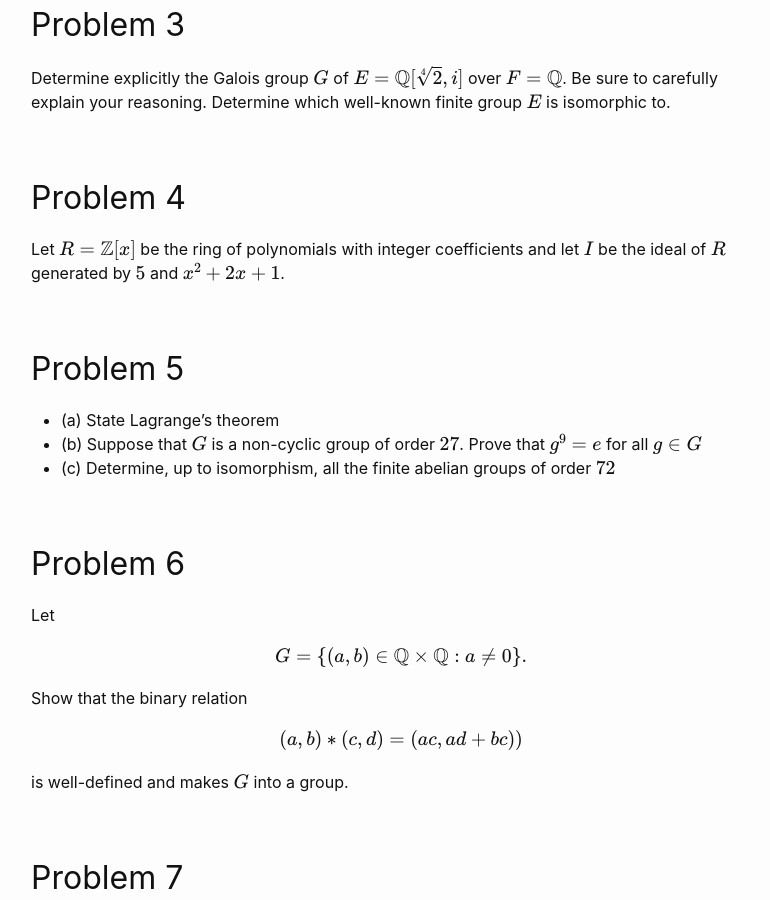
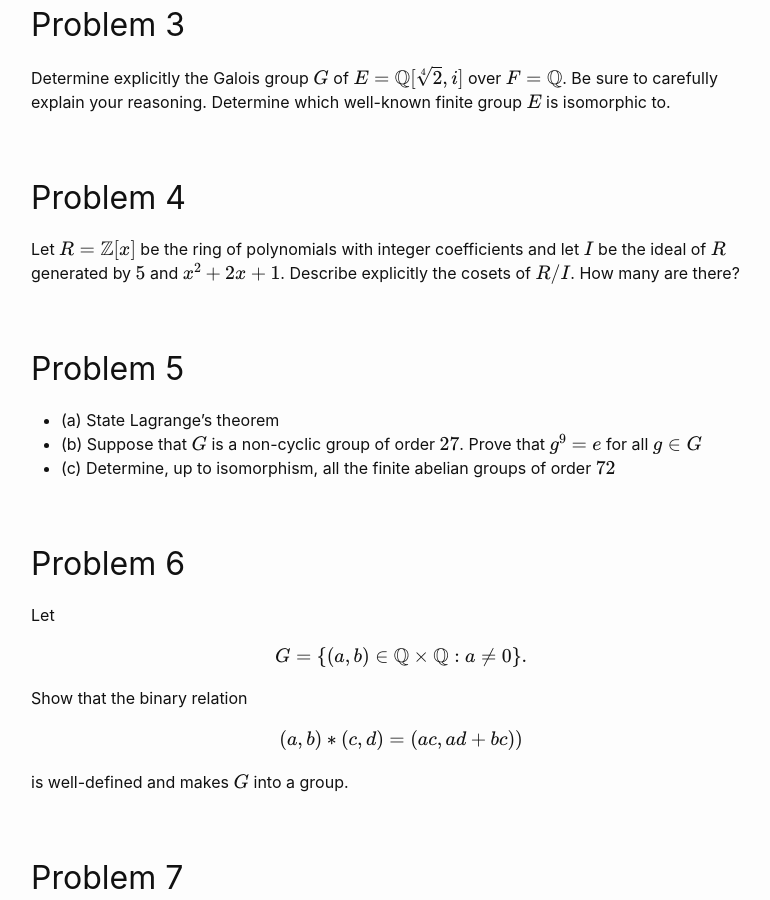
Before and after one commit to wcasper/math407spring2021, a Jekyll site: the page built from _exams/practice-final.md, in a window 1280 px wide and 900 px high, scrolled down 1018 px. Shown: the whole window, without its empty margins (239-1009 px from the left). Built offline with Jekyll 4.4.1, drawn with Linux system fonts in a browser that asks for light colours.

```diff
--- a/_exams/practice-final.md
+++ b/_exams/practice-final.md
@@ -42,6 +42,7 @@ Determine which well-known finite group $$E$$ is isomorphic to.
 ## Problem 4
 
 Let $$R = \mathbb{Z}[x]$$ be the ring of polynomials with integer coefficients and let $$I$$ be the ideal of $$R$$ generated by $$5$$ and $$x^2+2x+1$$.
+Describe explicitly the cosets of $$R/I$$.  How many are there?
 
 
 ## Problem 5
```
